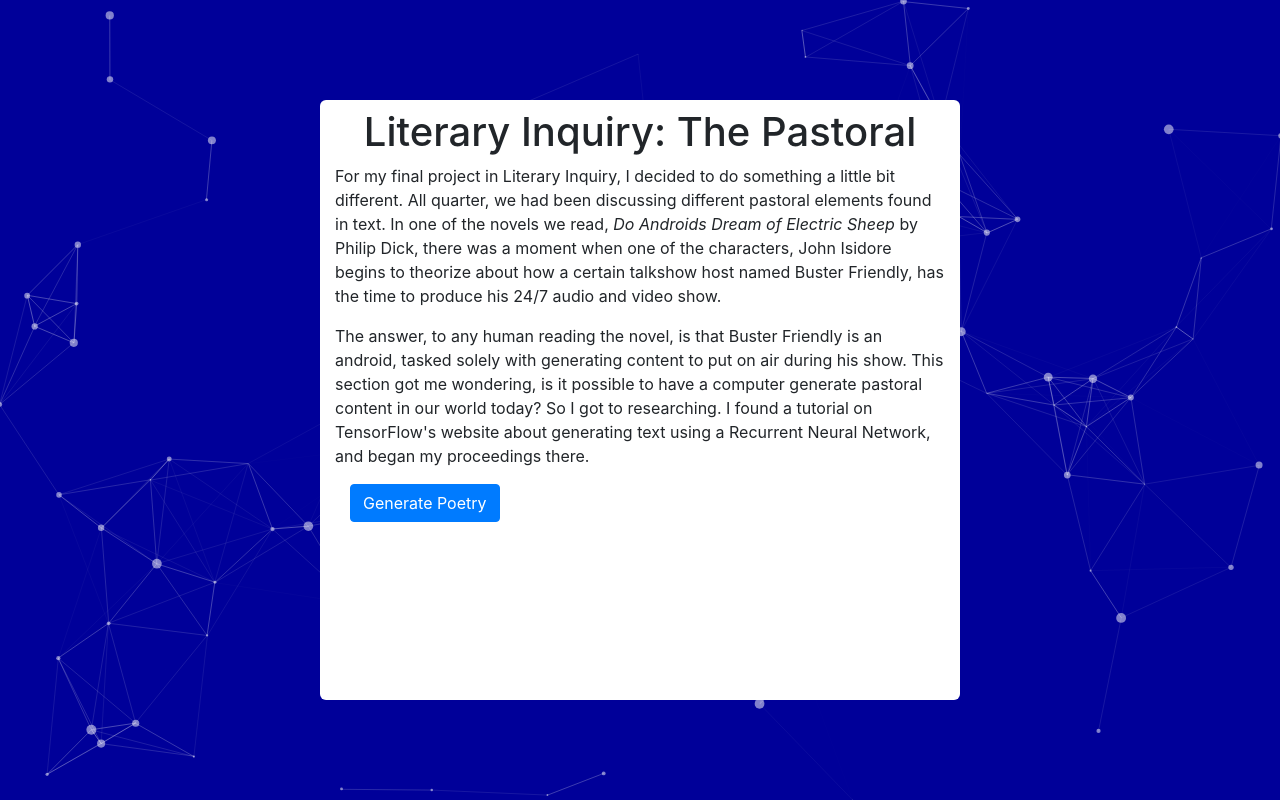
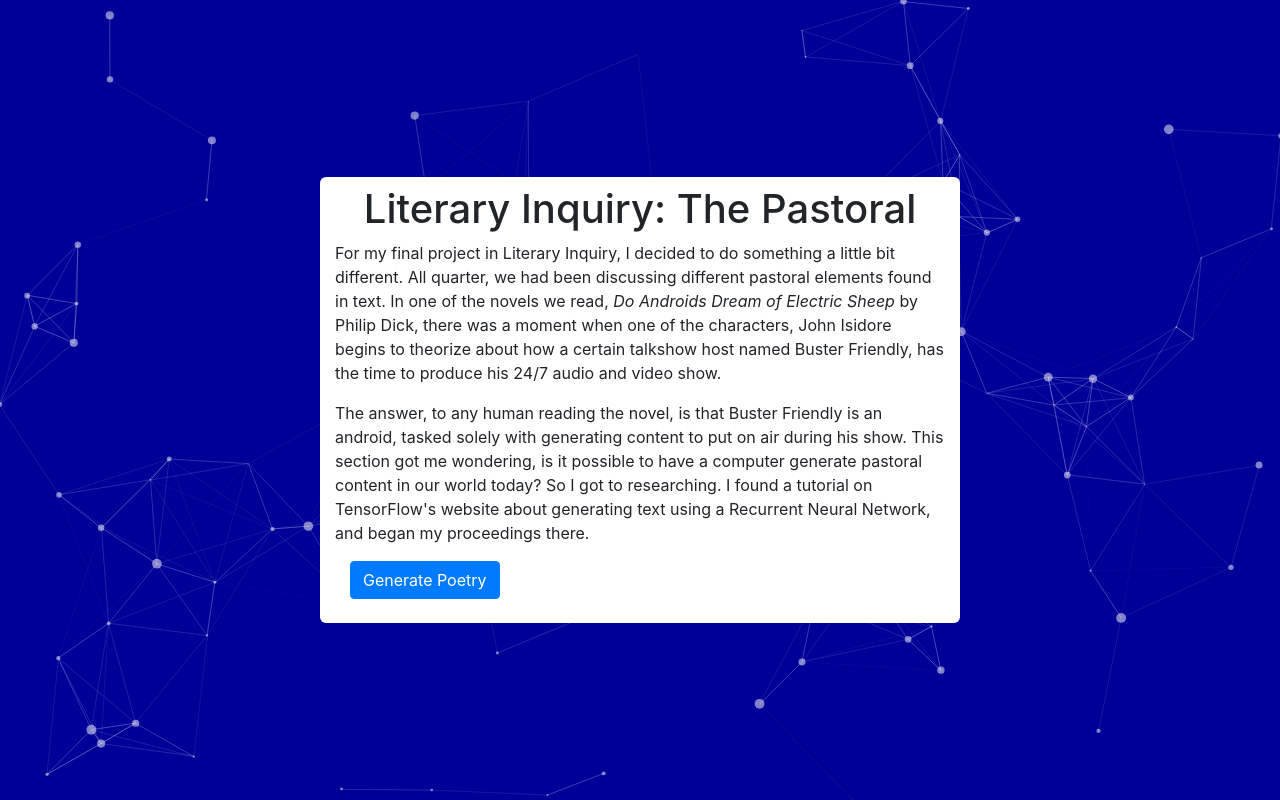
Before and after one commit to PolyCole/bug-free-tribble, a Django app: page / in a window 1280 px wide. Run offline with Django 3.2, Linux system fonts and the light colour scheme; some libraries are stand-ins or nearby versions.

Commit message:
More styling, poetry functionality

```diff
--- a/static/css/base.css
+++ b/static/css/base.css
@@ -9,8 +9,8 @@
 
 .content-wrapper {
     width: 50%;
-    height: 75%;
-
+    padding-bottom: 16px;
+    height: fit-content;
 	position:absolute;
     left:0; right:0;
     top:0; bottom:0;
@@ -22,3 +22,16 @@
 .title {
     text-align: center;
 }
+
+.poem {
+    display: table;
+    margin: 0 auto;
+}
+
+#poetryWrapper {
+    margin-top: 8px;
+    align-content: center;
+    background-color: #4e555b;
+    color: #efef;
+    border-radius: 6px;
+}
--- a/templates/page/base.html
+++ b/templates/page/base.html
@@ -4,13 +4,13 @@
 <head>
     <meta charset="utf-8">
     <meta name="viewport" content="width=device-width, initial-scale=1">
-    <title>Bulletin Board</title>
+    <title>Pastoral Poetry</title>
     <link rel="stylesheet" href="{% static 'css/base.css' %}">
     <link rel="stylesheet" href="{% static 'css/bootstrap.css' %}">
     <link rel="stylesheet" href="{% static 'css/particles.css' %}">
 
 </head>
-<body style="width:200vh; height:200vh; overflow:hidden;">
+<body style="width:200vh; height:200vh; overflow-x:hidden;">
 <div class="particle-wrapper">
     <div id="particles-js" style="position:fixed;">
         <div class="content-wrapper">
@@ -30,7 +30,7 @@
                 <div class="container" style="align-content: center;">
                     <div class="btn btn-primary" onclick="creatediv()">Generate Poetry</div>
                 </div>
-                <div id="tid"></div>
+                <div id="poetryWrapper" class="container"></div>
 
             </div>
 
@@ -40,22 +40,30 @@
 <script src="{% static 'js/particles.js' %}"></script>
 <script src="{% static 'js/app.js' %}"></script>
 <script>
-function creatediv(){
-    $.ajax({
-        url: "static/files/1.txt",
-        async: false,   // asynchronous request? (synchronous requests are discouraged...)
-        cache: false,   // with this, you can force the browser to not make cache of the retrieved data
-        dataType: "text",  // jQuery will infer this, but you can set explicitly
-        success: function( data, textStatus, jqXHR ) {
-            var resourceContent = data; // can be a global variable too...
-            mNewObj = document.createElement('span');
-            mNewObj.id = "poetry";
-            mNewObj.innerHTML = resourceContent;
-            document.getElementById("tid").appendChild(mNewObj);
-        }
-    });
+async function creatediv(){
+    const poetryDiv = document.getElementById("poetry");
+    if(poetryDiv != undefined) {
+        poetryDiv.remove();
+    }
+
+    const poem = await getPoetry();
+    let newPoem = document.createElement('span');
+    newPoem.className="poem";
+    newPoem.id = "poetry";
+    newPoem.innerHTML = poem;
+    document.getElementById("poetryWrapper").appendChild(newPoem);
 }
 
+async function getPoetry() {
+    const proxyurl = "https://cors-anywhere.herokuapp.com/";
+    const resourceurl = "https://pastoral-poetry.s3.amazonaws.com/1.txt";
+
+    const response = await fetch(proxyurl + resourceurl)
+        .then(response => response.text());
+
+    console.log(response);
+    return response;
+}
 </script>
 
 </body>
```
